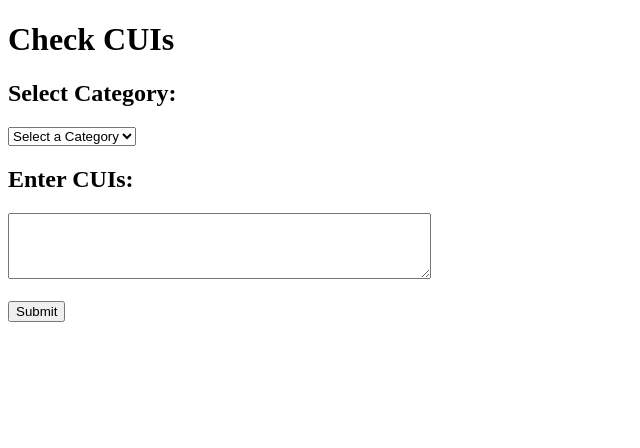
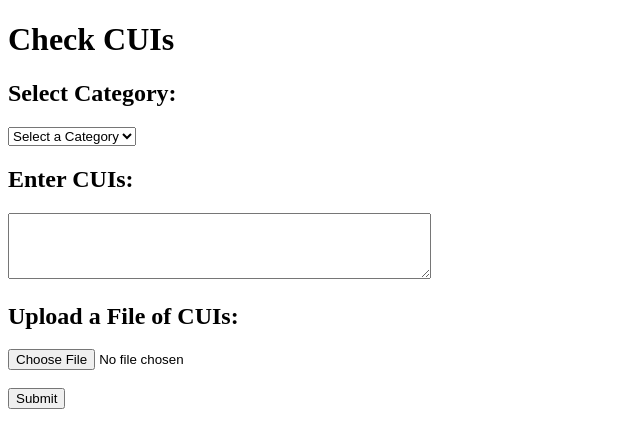
Before and after one commit to mart-r/medcatmlflow, a Flask app: template src/app/templates/performance/check_cuis.html in a window 1280 px wide. Shown: the part 26-474 px from the top of the page, without its empty margins (0-640 px from the left). Run offline with Flask 3, Linux system fonts and the light colour scheme; the template is opened without the code that fills it, so the values that code supplies are empty; parts of the project's set-up code (start-up, migrations or seed data) failed here and were passed over.

Commit message:
CU-8693113uj: Add option to upload of file of CUIs instead of using the text field

```diff
--- a/src/app/templates/performance/check_cuis.html
+++ b/src/app/templates/performance/check_cuis.html
@@ -5,7 +5,7 @@
 {% block content %}
 <h1>Check CUIs</h1>
 
-<form method="post" action="/check_cuis">
+<form method="post" action="/check_cuis" enctype="multipart/form-data">
     <h2>Select Category:</h2>
     <select id="categorySelect" name="selected_category">
         <option value="" disabled selected>Select a Category</option>
@@ -26,6 +26,9 @@
 
     <h2>Enter CUIs:</h2>
     <textarea name="cuis" rows="4" cols="50"></textarea>
+
+    <h2>Upload a File of CUIs:</h2>
+    <input type="file" name="cuis_file" id="cuis_file">
 
     <br><br>
     <button type="submit">Submit</button>
```
Also changed, not shown: src/app/performance/views.py (+12 -0 lines).
